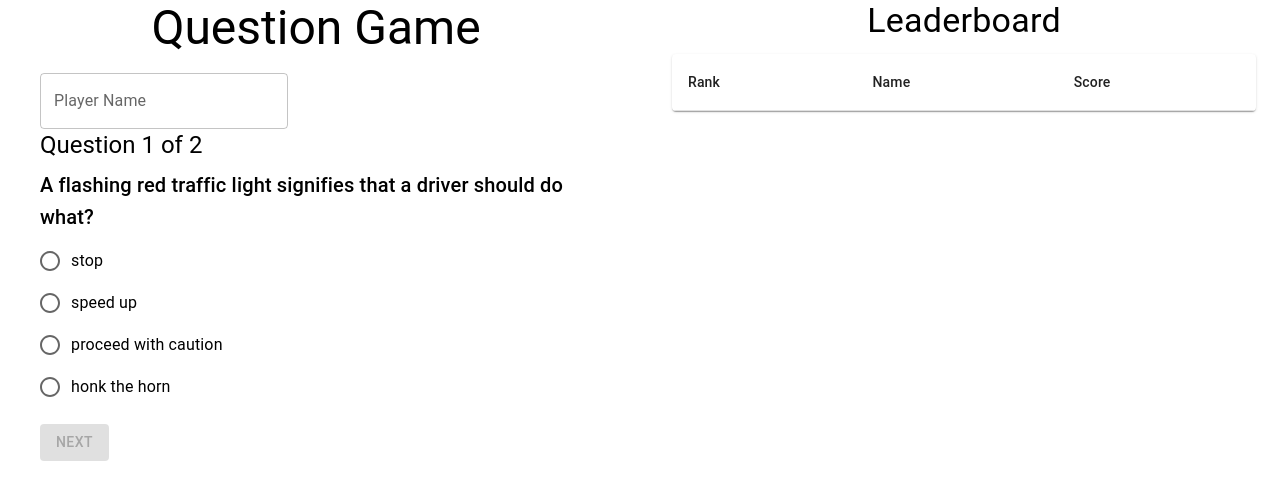
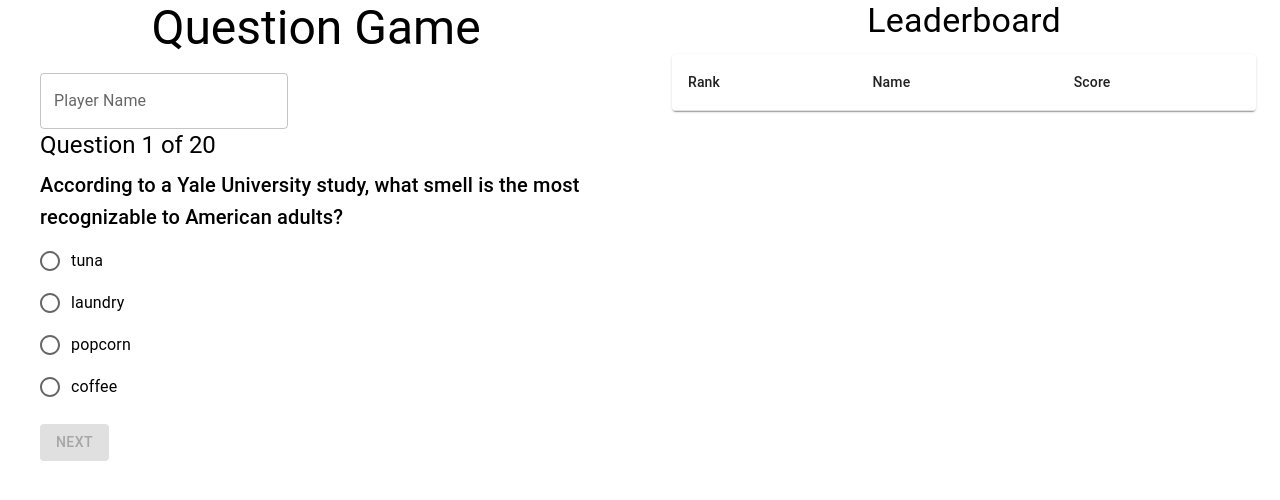
Before and after one commit to golf29406/health-plaza-frontend, a Next.js app: page /game in a window 1280 px wide. Shown: the top 500 px of the page. Built offline with nearby package versions, Linux system fonts and the light colour scheme.

Commit message:
add data json

```diff
--- a/package.json
+++ b/package.json
@@ -13,6 +13,7 @@
     "@emotion/styled": "^11.11.0",
     "@mui/icons-material": "^5.15.14",
     "@mui/material": "^5.15.14",
+    "lodash": "^4.17.21",
     "next": "14.1.4",
     "react": "^18",
     "react-dom": "^18",
--- a/src/app/components/questions.tsx
+++ b/src/app/components/questions.tsx
@@ -21,6 +21,7 @@ const Questions = ({ questions, onSubmit, onFinished }: any) => {
             setPlayerName("")
         }
     }, [statusEndgame])
+
     const handleNextQuestion = () => {
         onSubmit(selectedAnswer, questions[currentQuestion].correctAnswer);
         setSelectedAnswer('');
@@ -53,7 +54,7 @@ const Questions = ({ questions, onSubmit, onFinished }: any) => {
                     value={selectedAnswer}
                     onChange={handleAnswerChange}
                 >
-                    {questions[currentQuestion].answers.map((answer: any, index: any) => (
+                    {questions[currentQuestion].answers.map((answer: any, index: number) => (
                         <FormControlLabel
                             key={index}
                             value={answer}
--- a/src/app/game/page.tsx
+++ b/src/app/game/page.tsx
@@ -5,35 +5,15 @@ import Leaderboard from '../components/leaderboard';
 import { Typography, Grid } from '@mui/material';
 import { v4 as uuidv4 } from 'uuid';
 import data from '../../../public/data.json'
+const _ = require('lodash');
 
-const questions = [
-    {
-        question: "A flashing red traffic light signifies that a driver should do what?",
-        answers: [
-            "stop",
-            "speed up",
-            "proceed with caution",
-            "honk the horn"
-        ],
-        correctAnswer: "stop"
-    },
-    {
-        question: "A knish is traditionally stuffed with what filling?",
-        answers: [
-            "potato",
-            "creamed corn",
-            "lemon custard",
-            "raspberry jelly"
-        ],
-        correctAnswer: "potato"
-    },
-];
+const questions = _.shuffle(data);
 
 const Game = () => {
     const [score, setScore] = useState(0);
     const [players, setPlayers] = useState<any>([]);
 
-    const handleAnswerSubmit = (selectedAnswer: any, correctAnswer: any) => {
+    const handleAnswerSubmit = (selectedAnswer: number, correctAnswer: number) => {
         if (selectedAnswer === correctAnswer) {
             let newScore = score + 1
             setScore(newScore);
```
Also changed, not shown: 1 other file (tests, documents, lock files or other folders).
